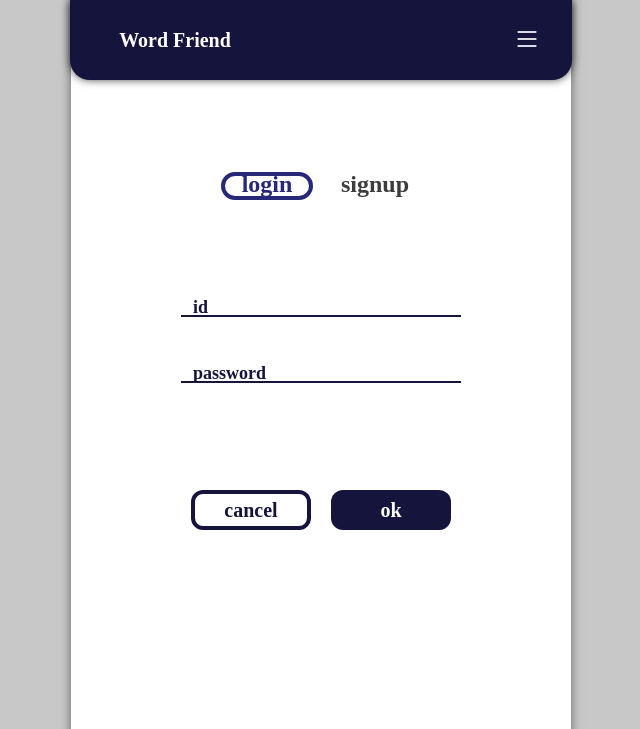
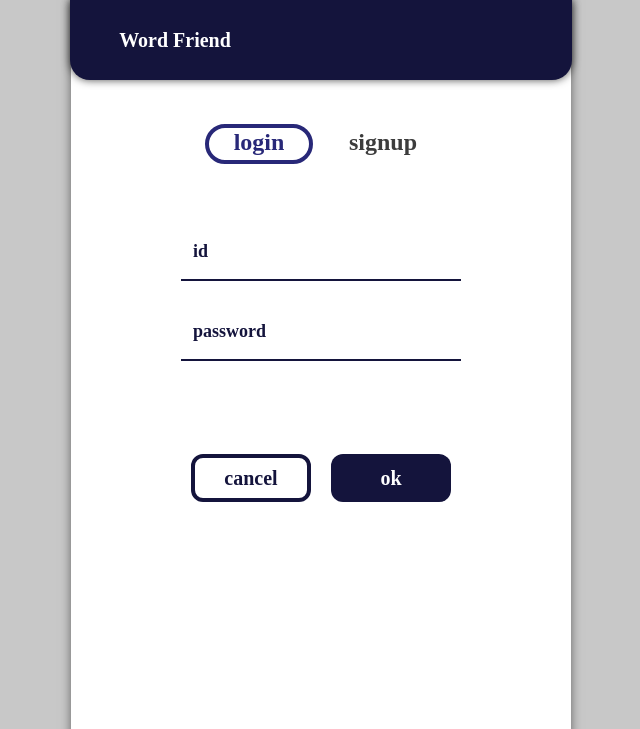
Before and after one commit to obov/word-friend, a Flask app: page /auth in a window 1280 px wide. Shown: the top 729 px of the page, without its empty margins (319-959 px from the left). Run offline with Flask 2, Linux system fonts and the light colour scheme; data that the repository does not hold is empty; some libraries are stand-ins or nearby versions.

Commit message:
design bug fix2

```diff
--- a/static/css/auth.css
+++ b/static/css/auth.css
@@ -11,8 +11,8 @@
   gap: 12px;
 }
 .auth-page .btns-wrapper label {
-  width: 96px;
-  height: 32px;
+  width: 112px;
+  height: 44px;
   padding-bottom: 4px;
   position: relative;
   font-size: 24px;
@@ -56,7 +56,7 @@
   flex-direction: column;
   justify-content: flex-start;
   align-items: center;
-  height: 60%;
+  height: 75%;
 }
 .auth-page form {
   border-radius: 30px;
@@ -83,9 +83,9 @@
 
 .auth-page form .inputs .wrapper input {
   width: 280px;
-  height: 28px;
+  height: 42px;
   border: none;
-  padding: 0 0 6px 12px;
+  padding-left: 12px;
   border-bottom: solid 2px rgb(20, 20, 60);
   font-size: 24px;
   border-radius: 0;
@@ -94,7 +94,7 @@
   font-weight: 600;
   position: absolute;
   left: 12px;
-  top: 0;
+  top: -6px;
   transform: translateY(50%);
   transition: all 0.2s;
   font-size: 18px;
@@ -107,11 +107,11 @@
 .auth-page form .inputs .wrapper input:valid + label {
   font-size: 14px;
   left: 3px;
-  transform: translateY(calc(-100% - 8px));
+  transform: translateY(calc(-100% + 4px));
 }
 .auth-page form .buttons {
   display: flex;
-  height: 40px;
+  height: 48px;
   gap: 20px;
 }
 .auth-page form .buttons > * {
--- a/static/css/base/index.css
+++ b/static/css/base/index.css
@@ -185,7 +185,7 @@ main {
 }
 @media (max-width: 500px) {
   body > .wrapper > .header {
-    width: 332px;
+    width: 380px;
   }
   main {
     width: 380px;
--- a/static/css/word/added_list.css
+++ b/static/css/word/added_list.css
@@ -8,7 +8,7 @@
   left: 50%;
   transform: translateX(-50%);
   width: 500px;
-  height: 76px;
+  height: 88px;
   padding-bottom: 12px;
   background-color: rgb(40, 40, 120);
   border-bottom-left-radius: 24px;
--- a/static/js/animation.js
+++ b/static/js/animation.js
@@ -128,6 +128,6 @@ const whenAuthOpened = function () {
 if (location.pathname === PATHNAME.HOME) {
   whenHomeOpened();
 }
-if (location.pathname === PATHNAME.LOGIN) {
+if (location.pathname === PATHNAME.AUTH) {
   whenAuthOpened();
 }
--- a/templates/base.html
+++ b/templates/base.html
@@ -1,19 +1,30 @@
 <!DOCTYPE html>
 <html lang="en">
   <head>
+    <link href="https://fonts.googleapis.com/css2?family=Gowun+Dodum&display=swap" rel="stylesheet" />
     <meta charset="UTF-8" />
     <meta http-equiv="X-UA-Compatible" content="IE=edge" />
     <meta name="viewport" content="width=device-width, initial-scale=1.0" />
-    <link href="https://cdn.jsdelivr.net/npm/bootstrap@5.1.3/dist/css/bootstrap.min.css" rel="stylesheet" integrity="sha384-1BmE4kWBq78iYhFldvKuhfTAU6auU8tT94WrHftjDbrCEXSU1oBoqyl2QvZ6jIW3" crossorigin="anonymous">
+    <link
+      href="https://cdn.jsdelivr.net/npm/bootstrap@5.1.3/dist/css/bootstrap.min.css"
+      rel="stylesheet"
+      integrity="sha384-1BmE4kWBq78iYhFldvKuhfTAU6auU8tT94WrHftjDbrCEXSU1oBoqyl2QvZ6jIW3"
+      crossorigin="anonymous"
+    />
     <link rel="stylesheet" href="{{ url_for('static', filename='css/base/index.css') }}" />
     <script src="https://ajax.googleapis.com/ajax/libs/jquery/3.5.1/jquery.min.js"></script>
-    <script src="https://cdn.jsdelivr.net/npm/bootstrap@5.1.3/dist/js/bootstrap.bundle.min.js" integrity="sha384-ka7Sk0Gln4gmtz2MlQnikT1wXgYsOg+OMhuP+IlRH9sENBO0LRn5q+8nbTov4+1p" crossorigin="anonymous"></script>
+    <script
+      src="https://cdn.jsdelivr.net/npm/bootstrap@5.1.3/dist/js/bootstrap.bundle.min.js"
+      integrity="sha384-ka7Sk0Gln4gmtz2MlQnikT1wXgYsOg+OMhuP+IlRH9sENBO0LRn5q+8nbTov4+1p"
+      crossorigin="anonymous"
+    ></script>
     <script
       type="text/javascript"
       src="https://cdnjs.cloudflare.com/ajax/libs/jquery-cookie/1.4.1/jquery.cookie.min.js"
     ></script>
     <script src="{{ url_for('static', filename='js/account.js') }}"></script>
     <script src="{{ url_for('static', filename='js/search.js') }}"></script>
+    <script src="../../static/js/exam.js"></script>
     <title>{% block title %} {% endblock %} | word friend</title>
   </head>
   <body>
```
Also changed, not shown: static/css/signup.css (deleted, +0 -13 lines), templates/word/exam.html (+2 -30 lines).
